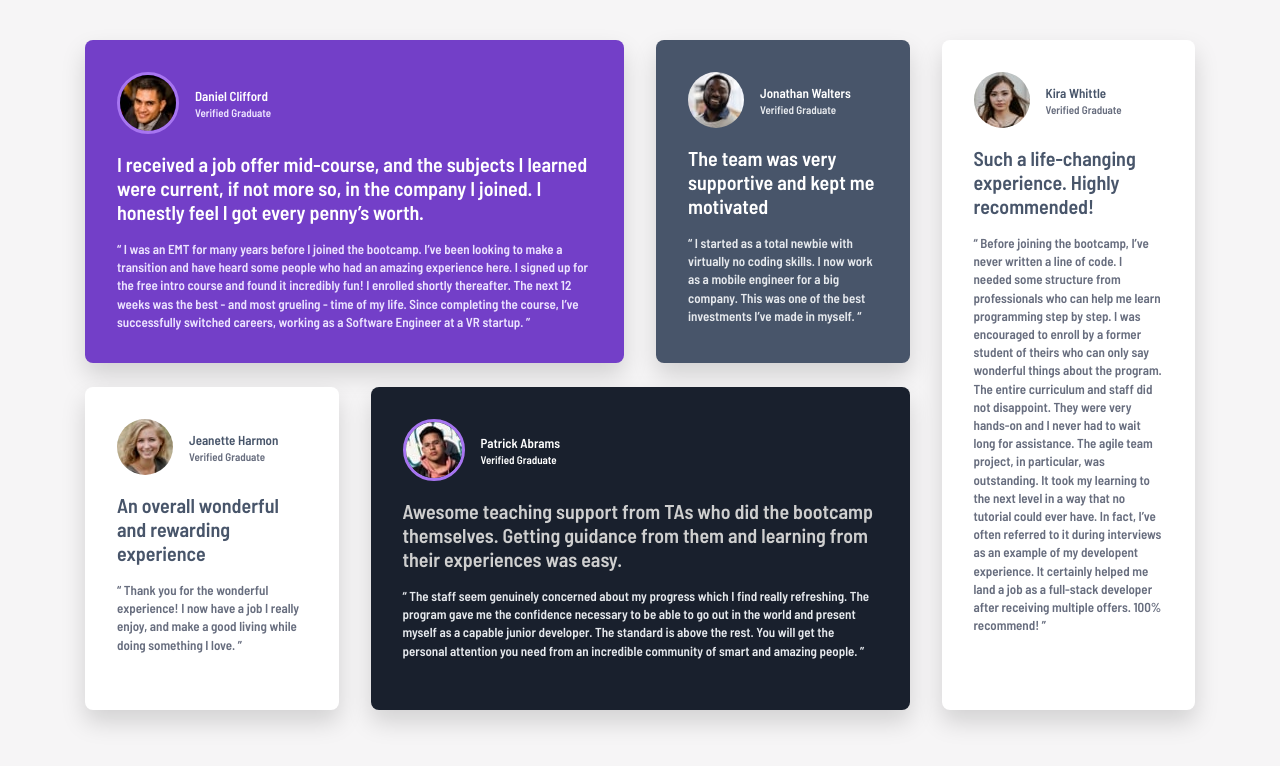
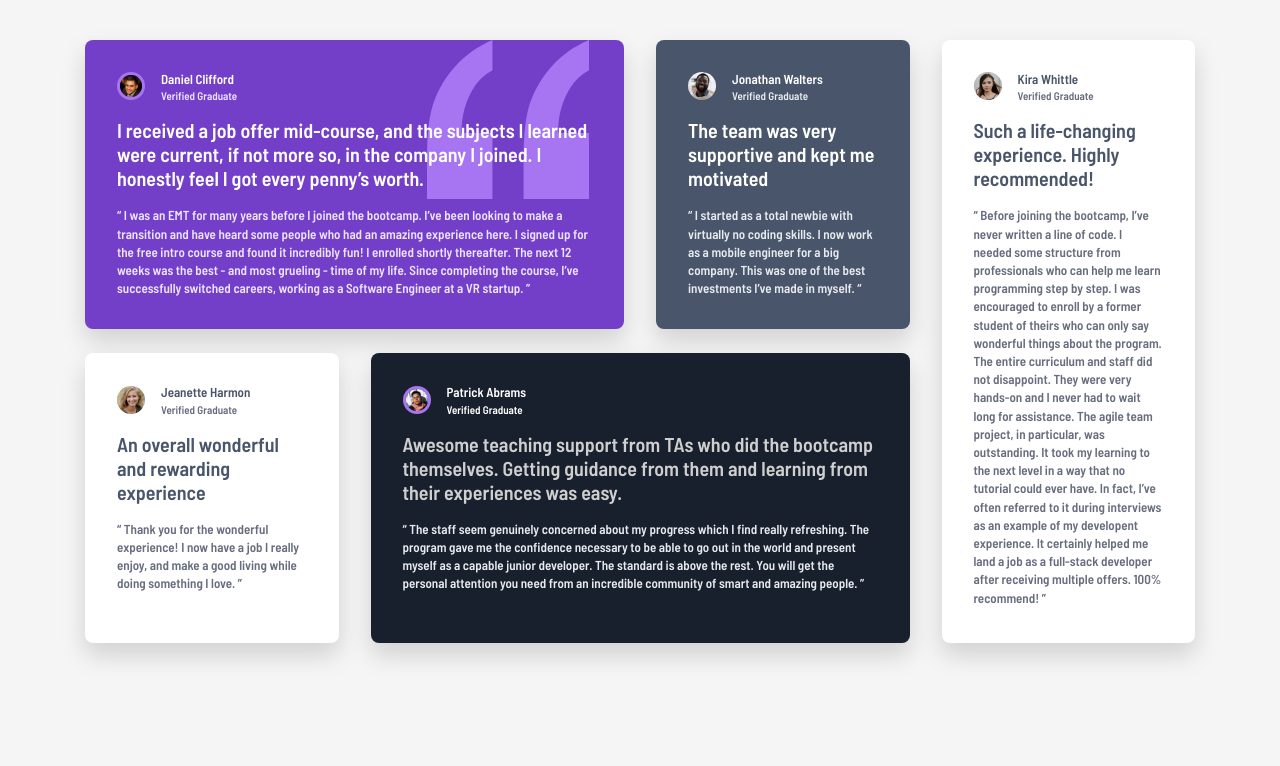
Before and after one commit to MihailoSparic01/Testimonials-grid-section, a plain HTML site: page index.html in a window 1280 px wide. Drawn offline with Linux system fonts and the light colour scheme.

Commit message:
quick fix

```diff
--- a/style.css
+++ b/style.css
@@ -44,6 +44,8 @@
 
 .customer-image img {
   border-radius: 50%;
+  width: 2.8rem;
+  height: auto;
 }
 
 .customer-name {
@@ -78,6 +80,10 @@
   grid-column: 1 / 3;
   grid-row: 1 / 2;
   background-color: #733fc8;
+  background-image: url("images/bg-pattern-quotation.svg");
+  background-size: 30%;
+  background-position-x: calc(80% + 40px);
+  background-repeat: no-repeat;
 }
 
 .testemonial-box--1 .customer-main-text {
```
